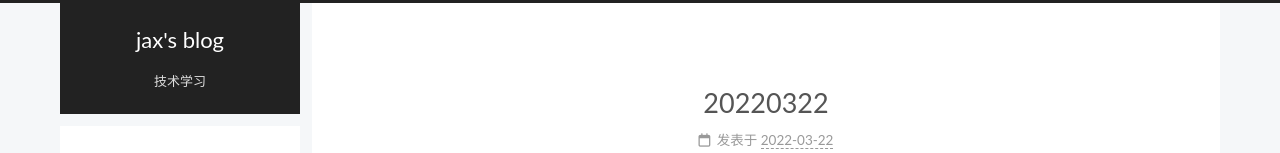
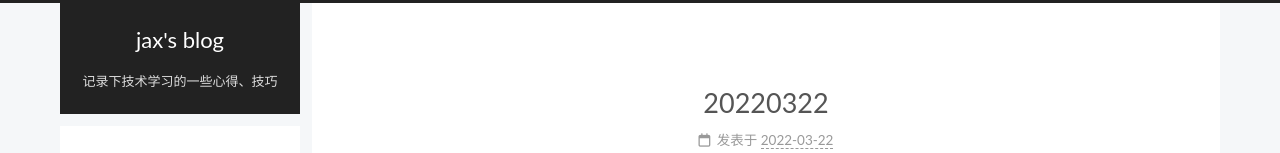
Before and after one commit to jax7sec/jax7sec.github.io, a plain HTML site: page 2022/03/22/20220322/index.html in a window 1280 px wide. Shown: the top 153 px of the page. Drawn offline with nearby package versions, Linux system fonts and the light colour scheme.

Commit message:
Site updated: 2022-03-22 12:23:11

```diff
--- a/2022/03/22/20220322/index.html
+++ b/2022/03/22/20220322/index.html
@@ -70,7 +70,7 @@
       <p class="site-title">jax's blog</p>
       <i class="logo-line"></i>
     </a>
-      <p class="site-subtitle" itemprop="description">技术学习</p>
+      <p class="site-subtitle" itemprop="description">记录下技术学习的一些心得、技巧</p>
   </div>
 
   <div class="site-nav-right">
```
Also changed, not shown: 2022/03/22/hello-world/index.html (+1 -1 lines), archives/2022/03/index.html (+1 -1 lines), archives/2022/index.html (+1 -1 lines), archives/index.html (+1 -1 lines), index.html (+1 -1 lines).
